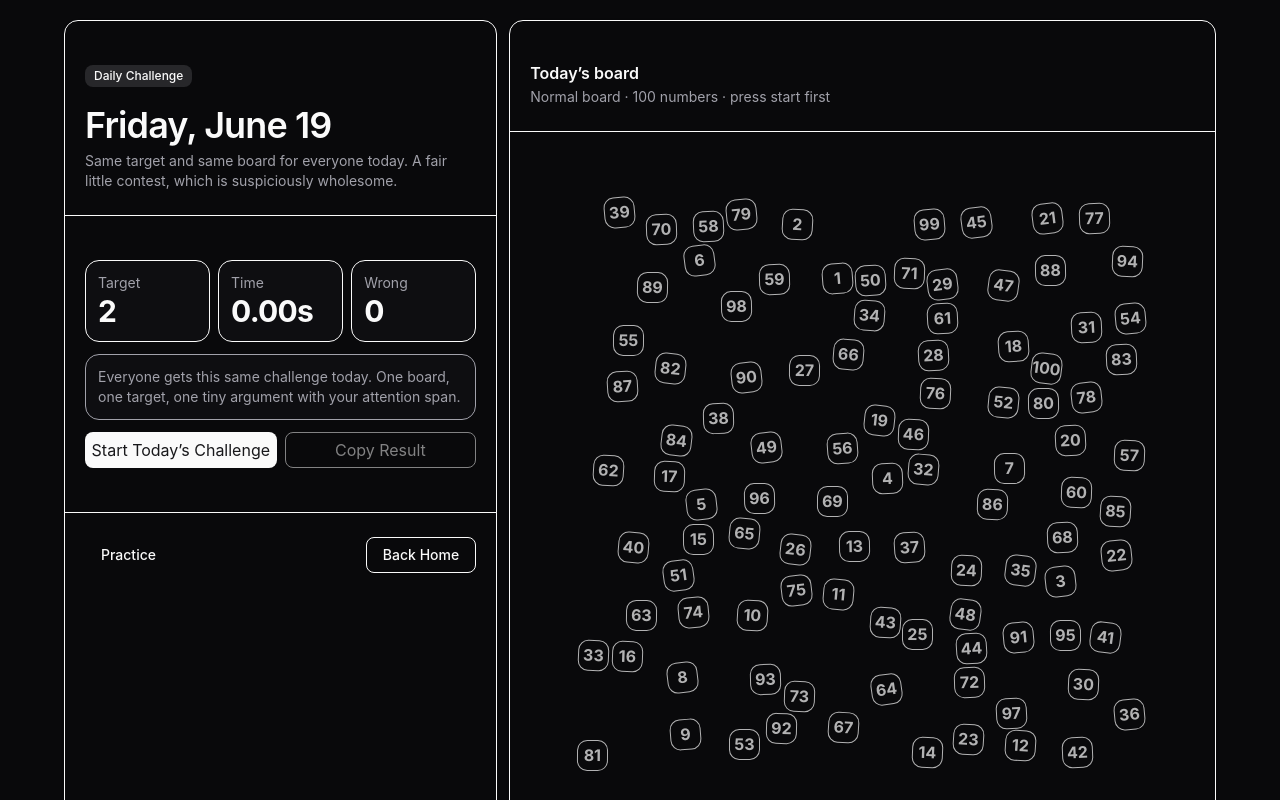
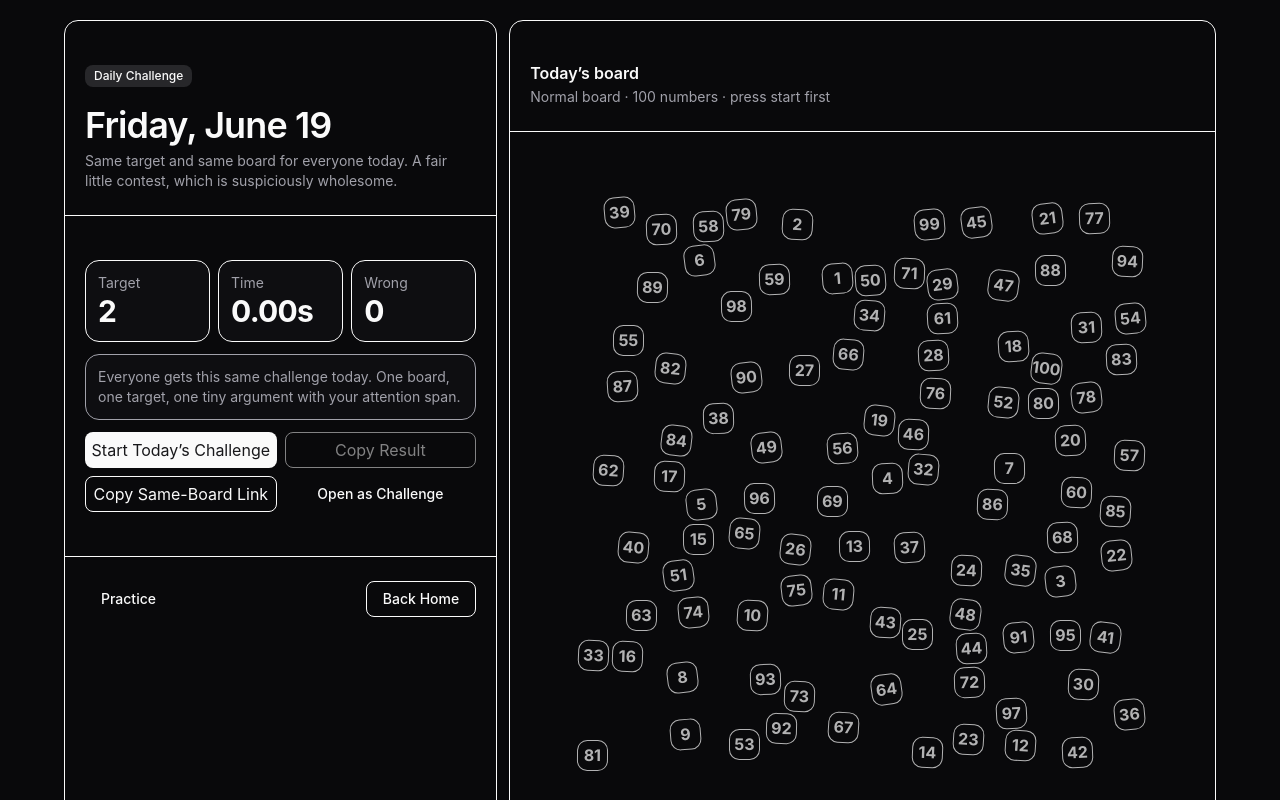
Before and after one commit to Nischhalsubba/blink-and-find, a Next.js app: page /daily in a window 1280 px wide. Built offline with nearby package versions, Linux system fonts and the light colour scheme.

Commit message:
Connect daily challenge sharing to seeded challenge links

```diff
--- a/src/components/DailyChallenge.tsx
+++ b/src/components/DailyChallenge.tsx
@@ -109,6 +109,7 @@ export default function DailyChallenge() {
   const [message, setMessage] = useState("Everyone gets this same challenge today. One board, one target, one tiny argument with your attention span.");
 
   const shareResult = latestResult ?? bestResult;
+  const seededChallengeUrl = absoluteUrl(`/challenge?seed=${challenge.seed}&size=${DAILY_BOARD_SIZE}&target=${challenge.target ?? 1}`);
 
   function clearPreviewTimers() {
     if (previewTimeoutRef.current !== null) {
@@ -202,9 +203,18 @@ export default function DailyChallenge() {
     }
 
     await navigator.clipboard.writeText(
-      `I played the ${dateLabel} Blink & Find Daily Challenge: ${formatTime(result.finalTimeMs)}, ${result.wrongTaps} wrong taps. Try it: ${absoluteUrl("/daily")}`
+      `I played the ${dateLabel} Blink & Find Daily Challenge: ${formatTime(result.finalTimeMs)}, ${result.wrongTaps} wrong taps. Try the same board: ${seededChallengeUrl}`
     );
-    setMessage("Daily result copied. Now you can politely ruin someone else’s productivity.");
+    setMessage("Daily result copied with the seeded challenge link.");
+  }
+
+  async function copyChallengeLink() {
+    if (typeof navigator === "undefined" || !navigator.clipboard) {
+      return;
+    }
+
+    await navigator.clipboard.writeText(seededChallengeUrl);
+    setMessage("Seeded challenge link copied.");
   }
 
   useEffect(() => {
@@ -285,6 +295,7 @@ export default function DailyChallenge() {
                 footer="Play today’s free number hunting challenge"
                 filename={`blink-find-daily-${dateKey}.svg`}
                 shareText={`I played the ${dateLabel} Blink & Find Daily Challenge: ${formatTime(shareResult.finalTimeMs)}, ${shareResult.wrongTaps} wrong taps.`}
+                shareUrl={seededChallengeUrl}
               />
             )}
 
@@ -293,6 +304,8 @@ export default function DailyChallenge() {
                 {bestResult ? "Retry Today" : "Start Today’s Challenge"}
               </Button>
               <Button variant="outline" onClick={copyDailyResult} disabled={!bestResult && !latestResult}>Copy Result</Button>
+              <Button variant="outline" onClick={copyChallengeLink}>Copy Same-Board Link</Button>
+              <Button asChild variant="ghost"><Link href={seededChallengeUrl}>Open as Challenge</Link></Button>
             </div>
           </CardContent>
 
```
